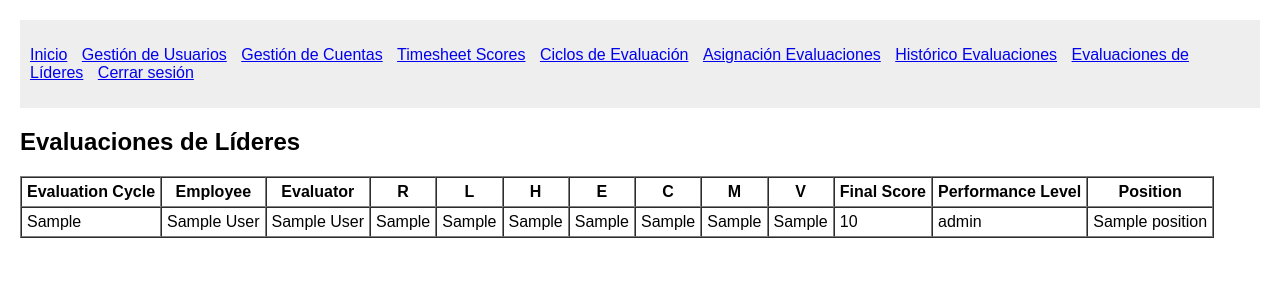
After one commit to DylanQL/Work_Check, a Django app: template System/templates/System/leaders_evaluations.html in a window 1280 px wide. The commit adds this page. Shown: the top 300 px of the page. Run offline with Django 5.2, Linux system fonts and the light colour scheme; the template is opened without the code that fills it: most values are stand-ins (such as "Sample title", 1, 10 or a date in 2020).

Commit message:
Añadiendo la vista  Evaluaciones de Líderes

```diff
--- a/System/templates/System/base.html
+++ b/System/templates/System/base.html
@@ -7,6 +7,7 @@
     <link rel="stylesheet" href="{% static 'css/styles.css' %}">
 </head>
 <body>
+    <!-- Barra de navegación principal -->
     <nav>
         <ul>
             <li><a href="{% url 'home' %}">Inicio</a></li>
@@ -16,9 +17,11 @@
             <li><a href="{% url 'list_evaluation_cycles' %}">Ciclos de Evaluación</a></li>
             <li><a href="{% url 'list_temp_assignments' %}">Asignación Evaluaciones</a></li>
             <li><a href="{% url 'list_permanent_assignments' %}">Histórico Evaluaciones</a></li>
+            <li><a href="{% url 'leaders_evaluations' %}">Evaluaciones de Líderes</a></li>
             <li><a href="{% url 'logout' %}">Cerrar sesión</a></li>
         </ul>
     </nav>
+    <!-- Contenido específico de cada vista -->
     {% block content %}
     {% endblock %}
 </body>
--- /dev/null
+++ b/System/templates/System/leaders_evaluations.html
@@ -0,0 +1,50 @@
+{% extends 'System/base.html' %}
+{% load static %}
+{% block title %}Evaluaciones de Líderes{% endblock %}
+{% block content %}
+    <h2>Evaluaciones de Líderes</h2>
+    <table border="1" cellspacing="0" cellpadding="5">
+        <thead>
+            <tr>
+                <th>Evaluation Cycle</th>
+                <th>Employee</th>
+                <th>Evaluator</th>
+                <th>R</th>
+                <th>L</th>
+                <th>H</th>
+                <th>E</th>
+                <th>C</th>
+                <th>M</th>
+                <th>V</th>
+                <th>Final Score</th>
+                <th>Performance Level</th>
+                <th>Position</th>
+            </tr>
+        </thead>
+        <tbody>
+            {% for assignment in assignments %}
+                {% if assignment.summary %}
+                    <tr>
+                        <td>{{ assignment.evaluation_cycle }}</td>
+                        <td>{{ assignment.summary.employee.first_name }} {{ assignment.summary.employee.last_name }}</td>
+                        <td>{{ assignment.summary.evaluator.first_name }} {{ assignment.summary.evaluator.last_name }}</td>
+                        <td>{{ assignment.summary.R }}</td>
+                        <td>{{ assignment.summary.L }}</td>
+                        <td>{{ assignment.summary.H }}</td>
+                        <td>{{ assignment.summary.E }}</td>
+                        <td>{{ assignment.summary.C }}</td>
+                        <td>{{ assignment.summary.M }}</td>
+                        <td>{{ assignment.summary.V }}</td>
+                        <td>{{ assignment.summary.final_score }}</td>
+                        <td>{{ assignment.summary.performance_level }}</td>
+                        <td>{{ assignment.summary.position.position_name }}</td>
+                    </tr>
+                {% endif %}
+            {% empty %}
+                <tr>
+                    <td colspan="13">No hay evaluaciones de líderes.</td>
+                </tr>
+            {% endfor %}
+        </tbody>
+    </table>
+{% endblock %}
--- a/Work_Check/urls.py
+++ b/Work_Check/urls.py
@@ -54,4 +54,7 @@ urlpatterns = [
     path('permanent_assignments/', views.list_permanent_assignments, name='list_permanent_assignments'),
     path('summary/<int:summary_id>/', views.detail_summary, name='detail_summary'),
     path('evaluation_details/<int:evaluation_details_id>/', views.detail_evaluation_details, name='detail_evaluation_details'),
+
+    # Ruta para evaluaciones de líderes
+    path('leaders_evaluations/', views.leaders_evaluations, name='leaders_evaluations'),
 ]
```
Also changed, not shown: System/views.py (+15 -0 lines).
